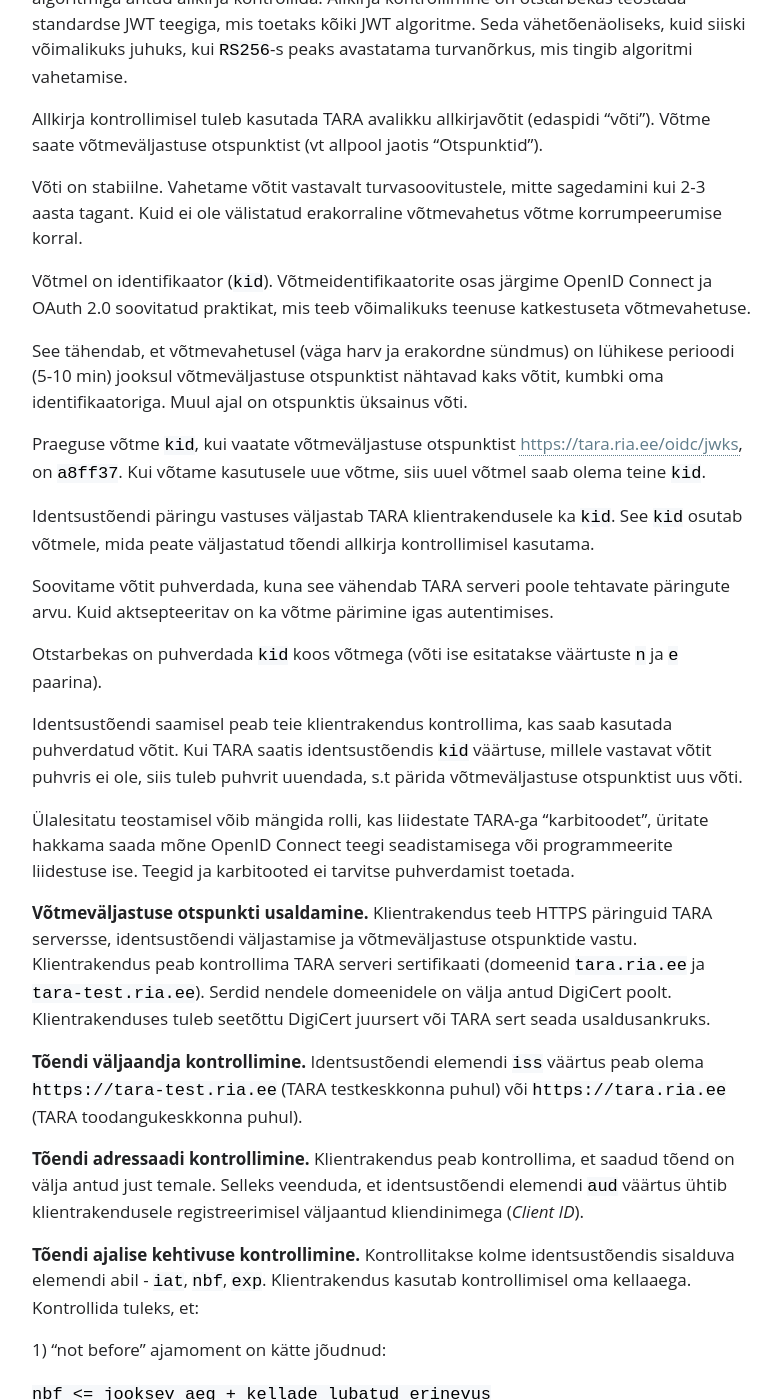
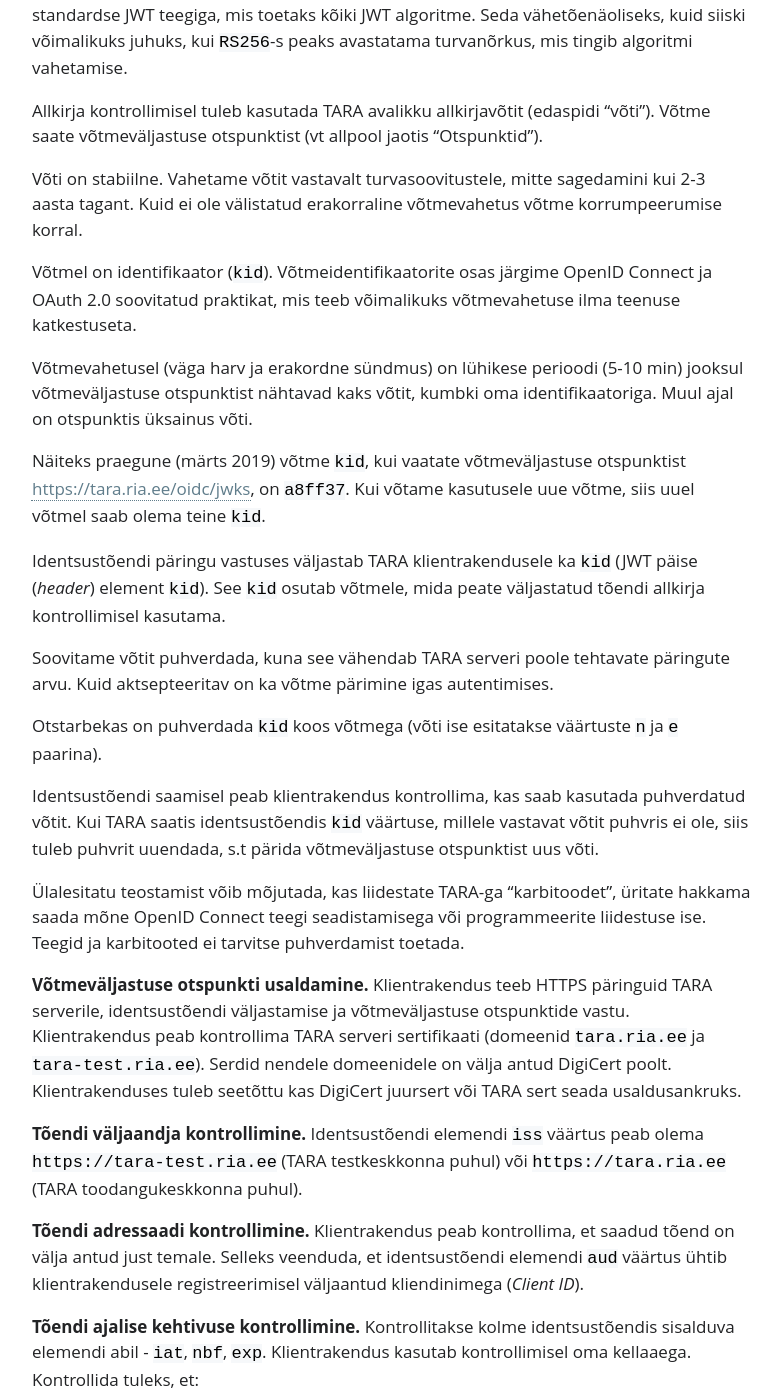
Before and after one commit to e-gov/TARA-Doku, a Jekyll site: the page built from TehnilineKirjeldus.md, in a window 1280 px wide and 1400 px high, scrolled down 26380 px. Shown: the whole window, without its empty margins (2-783 px from the left). Built offline with Jekyll 4.4.1, drawn with Linux system fonts in a browser that asks for light colours; some of the changed text lies outside the part shown.

Commit message:
parandused

`````diff
--- a/TehnilineKirjeldus.md
+++ b/TehnilineKirjeldus.md
@@ -371,14 +371,16 @@ Päringu vastus on JSON-struktuur, milles on neli elementi (vt järgnev tabel).
 
 | element | selgitus |
 |:-------:|----------|
-| `access_token` | <span class='arenduses'>(arenduses)</span> OAuth 2.0 pääsutõend. TARA väljastab küll pääsutõendi, kuid soovitame pääsutõendit kasutada ainult siis, kui nn "karbitoote" liidestamisel ei ole võimalust kasutada identsustõendit (vt allpool).<br><br>Pääsutõendiga saab klientrakendus pärida `userinfo` otspunktist autenditud isikut kirjeldavad andmed. Kõik autenditud isikut kirjeldavad andmed väljastatakse aga juba identsustõendis. Identsustõendi kasutamine on eelistatud ja ka teoreetiliselt turvalisem (identsustõend on allkirjastatud, `userinfo` otspunkti väljund aga mitte) |
+| `access_token` | <span class='arenduses'>(arenduses)</span> OAuth 2.0 pääsutõend. Pääsutõendiga saab klientrakendus pärida `userinfo` otspunktist autenditud isikut kirjeldavad andmed.<br><br>TARA väljastab küll pääsutõendi, kuid soovitame pääsutõendit kasutada ainult siis, kui nn "karbitoote" liidestamisel ei ole võimalust kasutada identsustõendit (vt allpool). Kõik autenditud isikut kirjeldavad andmed väljastatakse juba identsustõendis. Identsustõendi kasutamine on eelistatud ja ka teoreetiliselt turvalisem, kuna identsustõend on allkirjastatud, `userinfo` otspunkti väljund aga mitte |
 | `token_type` | Väärtusega `bearer`. OAuth 2.0 pääsutõendi tüüp |
 | `expires_in` | OAuth 2.0 pääsutõendi aegumiskestus |
 | `id_token` | identsustõend, Base64 vormingus |
 
-Identsustõend on TARA poolt väljastatav tõend autentimise fakti kohta. Identsustõend on [veebitõendi](https://jwt.io/) (JSON Web Token, JWT) vormingus.
+Identsustõend on TARA poolt väljastatav tõend autentimise fakti kohta.
 
-Näide:
+Identsustõend väljastatakse [veebitõendi](https://jwt.io/) (JSON Web Token, JWT) vormingus.
+
+Näide (identsustõendi sisu e _payload_):
 
 ````json
 {
@@ -607,23 +609,23 @@ Allkirja kontrollimisel tuleb kasutada TARA avalikku allkirjavõtit (edaspidi "v
 
 Võti on stabiilne. Vahetame võtit vastavalt turvasoovitustele, mitte sagedamini kui 2-3 aasta tagant. Kuid ei ole välistatud erakorraline võtmevahetus võtme korrumpeerumise korral.
 
-Võtmel on identifikaator (`kid`). Võtmeidentifikaatorite osas järgime OpenID Connect ja OAuth 2.0 soovitatud praktikat, mis teeb võimalikuks teenuse katkestuseta võtmevahetuse.
+Võtmel on identifikaator (`kid`). Võtmeidentifikaatorite osas järgime OpenID Connect ja OAuth 2.0 soovitatud praktikat, mis teeb võimalikuks võtmevahetuse ilma teenuse katkestuseta.
 
-See tähendab, et võtmevahetusel (väga harv ja erakordne sündmus) on lühikese perioodi (5-10 min) jooksul võtmeväljastuse otspunktist nähtavad kaks võtit, kumbki oma identifikaatoriga. Muul ajal on otspunktis üksainus võti.
+Võtmevahetusel (väga harv ja erakordne sündmus) on lühikese perioodi (5-10 min) jooksul võtmeväljastuse otspunktist nähtavad kaks võtit, kumbki oma identifikaatoriga. Muul ajal on otspunktis üksainus võti.
 
-Praeguse võtme `kid`, kui vaatate võtmeväljastuse otspunktist [https://tara.ria.ee/oidc/jwks](https://tara.ria.ee/oidc/jwks), on `a8ff37`. Kui võtame kasutusele uue võtme, siis uuel võtmel saab olema teine `kid`.
+Näiteks praegune (märts 2019) võtme `kid`, kui vaatate võtmeväljastuse otspunktist [https://tara.ria.ee/oidc/jwks](https://tara.ria.ee/oidc/jwks), on `a8ff37`. Kui võtame kasutusele uue võtme, siis uuel võtmel saab olema teine `kid`.
 
-Identsustõendi päringu vastuses väljastab TARA klientrakendusele ka `kid`. See `kid` osutab võtmele, mida peate väljastatud tõendi allkirja kontrollimisel kasutama.
+Identsustõendi päringu vastuses väljastab TARA klientrakendusele ka `kid` (JWT päise (_header_) element `kid`). See `kid` osutab võtmele, mida peate väljastatud tõendi allkirja kontrollimisel kasutama.
 
 Soovitame võtit puhverdada, kuna see vähendab TARA serveri poole tehtavate päringute arvu. Kuid aktsepteeritav on ka võtme pärimine igas autentimises.
 
 Otstarbekas on puhverdada `kid` koos võtmega (võti ise esitatakse väärtuste `n` ja `e` paarina).
 
-Identsustõendi saamisel peab teie klientrakendus kontrollima, kas saab kasutada puhverdatud võtit. Kui TARA saatis identsustõendis `kid` väärtuse, millele vastavat võtit puhvris ei ole, siis tuleb puhvrit uuendada, s.t pärida võtmeväljastuse otspunktist uus võti.
+Identsustõendi saamisel peab klientrakendus kontrollima, kas saab kasutada puhverdatud võtit. Kui TARA saatis identsustõendis `kid` väärtuse, millele vastavat võtit puhvris ei ole, siis tuleb puhvrit uuendada, s.t pärida võtmeväljastuse otspunktist uus võti.
 
-Ülalesitatu teostamisel võib mängida rolli, kas liidestate TARA-ga "karbitoodet", üritate hakkama saada mõne OpenID Connect teegi seadistamisega või programmeerite liidestuse ise. Teegid ja karbitooted ei tarvitse puhverdamist toetada.
+Ülalesitatu teostamist võib mõjutada, kas liidestate TARA-ga "karbitoodet", üritate hakkama saada mõne OpenID Connect teegi seadistamisega või programmeerite liidestuse ise. Teegid ja karbitooted ei tarvitse puhverdamist toetada.
 
-**Võtmeväljastuse otspunkti usaldamine.** Klientrakendus teeb HTTPS päringuid TARA serversse, identsustõendi väljastamise ja võtmeväljastuse otspunktide vastu. Klientrakendus peab kontrollima TARA serveri sertifikaati (domeenid `tara.ria.ee` ja `tara-test.ria.ee`). Serdid nendele domeenidele on välja antud DigiCert poolt. Klientrakenduses tuleb seetõttu DigiCert juursert või TARA sert seada usaldusankruks.
+**Võtmeväljastuse otspunkti usaldamine.** Klientrakendus teeb HTTPS päringuid TARA serverile, identsustõendi väljastamise ja võtmeväljastuse otspunktide vastu. Klientrakendus peab kontrollima TARA serveri sertifikaati (domeenid `tara.ria.ee` ja `tara-test.ria.ee`). Serdid nendele domeenidele on välja antud DigiCert poolt. Klientrakenduses tuleb seetõttu kas DigiCert juursert või TARA sert seada usaldusankruks.
 
 **Tõendi väljaandja kontrollimine.** Identsustõendi elemendi `iss` väärtus peab olema `https://tara-test.ria.ee` (TARA testkeskkonna puhul) või `https://tara.ria.ee` (TARA toodangukeskkonna puhul).
 
@@ -755,6 +757,7 @@ RIA, rahuldades taotluse, väljastab asutusele klientrakenduse toodanguversiooni
 
 | Versioon, kuupäev | Muudatus |
 |-----------------|--------------|
+| 1.5, 21.03.2019   | Täpsemalt kirjeldatud identsustõendi allkirja kontrollimist |
 | 1.4, 18.03.2019   | Täpsustatud tagasisuunamispäringu kirjeldust vea korral. |
 | 1.3, 21.02.2019   | Lisatud kasutajainfopäringu kirjeldus. |
 | 1.2, 01.02.2019   | Autentimisvahendite valikuline kasutus `scope` parameetri abil. |
`````
Also changed, not shown: other parts of TehnilineKirjeldus.md (+4 -4 lines).
